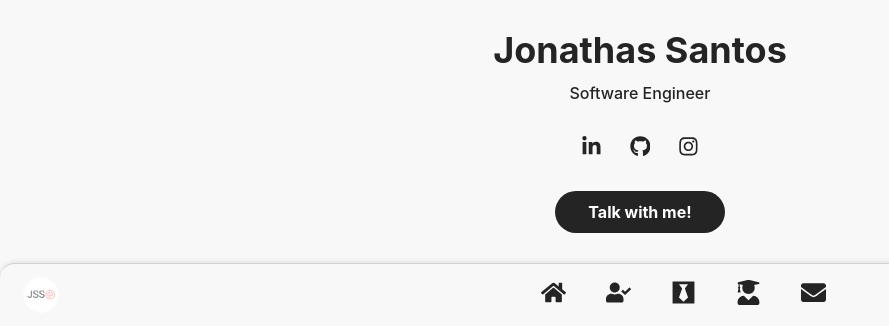
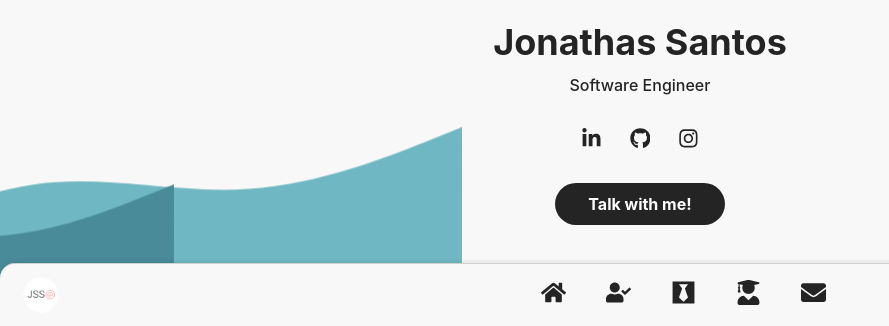
Before and after one commit to jxnathas/jnths, a React (Vite) app: page / in a window 1280 px wide. Shown: the part 474-800 px from the top of the page, without its empty margins (0-889 px from the left). Built offline with nearby package versions, Linux system fonts and the light colour scheme.

Commit message:
Add wave animations and background styles to enhance visual appeal; update header and main layout for better structure

```diff
--- a/src/App.css
+++ b/src/App.css
@@ -4,5 +4,53 @@
   padding: 2rem;
   text-align: center;
 }
-/*   margin-bottom: 2rem;
- */
+
+
+.home-bg {
+  position: fixed;
+  top: 0;
+  left: 0;
+  width: 100%;
+  height: 100vh;
+  overflow: hidden;
+  z-index: -1;
+  pointer-events: none;
+}
+
+.waves {
+  position: absolute;
+  bottom: 0;
+  left: 0;
+  width: 100%;
+  height: auto;
+  z-index: 0;
+  pointer-events: none;
+}
+
+.wave1 {
+  animation: wave1 3s ease-in-out infinite alternate;
+}
+.wave2 {
+  animation: wave2 3s 1.2s ease-in-out infinite alternate;
+}
+.wave3 {
+  animation: wave3 3s 0.7s ease-in-out infinite alternate;
+}
+
+@keyframes wave1 {
+  from {
+    transform: translateX(-2000px);
+  }
+}
+
+@keyframes wave2 {
+  from {
+    transform: translateX(-1800px);
+  }
+}
+
+@keyframes wave3 {
+  from {
+    transform: translateX(-1600px);
+  }
+}
--- a/src/App.tsx
+++ b/src/App.tsx
@@ -5,11 +5,34 @@ import { NavBar } from './components/NavBar/NavBar.js';
 
 function App() {
   return (
+
     <div className="App">
+      <header className='home-bg'>
+        <svg className="waves" xmlns="http://www.w3.org/2000/svg" viewBox="0 0 1440 320">
+            <path
+              className='wave1'
+              fill="#8accd5"
+              fill-opacity="1"
+              d="M0,64L40,85.3C80,107,160,149,240,149.3C320,149,400,107,480,74.7C560,43,640,21,720,26.7C800,32,880,64,960,69.3C1040,75,1120,53,1200,74.7C1280,96,1360,160,1400,192L1440,224L1440,320L1400,320C1360,320,1280,320,1200,320C1120,320,1040,320,960,320C880,320,800,320,720,320C640,320,560,320,480,320C400,320,320,320,240,320C160,320,80,320,40,320L0,320Z">
+            </path>
+            <path
+              className='wave2'
+              fill="#6FB7C2"
+              fill-opacity="1"
+              d="M0,224L40,213.3C80,203,160,181,240,192C320,203,400,245,480,261.3C560,277,640,267,720,240C800,213,880,171,960,160C1040,149,1120,171,1200,165.3C1280,160,1360,128,1400,112L1440,96L1440,320L1400,320C1360,320,1280,320,1200,320C1120,320,1040,320,960,320C880,320,800,320,720,320C640,320,560,320,480,320C400,320,320,320,240,320C160,320,80,320,40,320L0,320Z">
+            </path>
+            <path
+              className='wave3'
+              fill="#4A8B99"
+              fill-opacity="1"
+              d="M0,256L40,218.7C80,181,160,107,240,80C320,53,400,75,480,122.7C560,171,640,245,720,250.7C800,256,880,192,960,181.3C1040,171,1120,213,1200,218.7C1280,224,1360,192,1400,176L1440,160L1440,320L1400,320C1360,320,1280,320,1200,320C1120,320,1040,320,960,320C880,320,800,320,720,320C640,320,560,320,480,320C400,320,320,320,240,320C160,320,80,320,40,320L0,320Z">
+            </path>
+        </svg>
+      </header>
       <main>
         <Home />
         <NavBar />
-        <About />
+        <About / >
       </main>
     </div>
   );
--- a/src/index.css
+++ b/src/index.css
@@ -39,9 +39,28 @@ body, input, button, textarea{
 }
 
 body{
+  margin: 0;
+  padding: 0;
   background-color: #f8f8f8;
   line-height: 1.7;
   color: var(--text);
+  overflow-x: hidden;
+  position: relative;
+}
+
+main {
+  position: relative;
+  z-index: 1;
+}
+
+header {
+  position: relative;
+  height: 100vh;
+  overflow: hidden;
+  display: flex;
+  align-items: center;
+  justify-content: center;
+  z-index: 1;
 }
 
 h1, h2, h3{
@@ -95,7 +114,7 @@ img{
 
 .section_title::before{
   content: '';
-  background: url('./assets/dots-bg.svg');
+  background: url('./assets/section-bg.svg');
   height: 2.25rem;
   width: 2.25rem;
   position: absolute;
```
